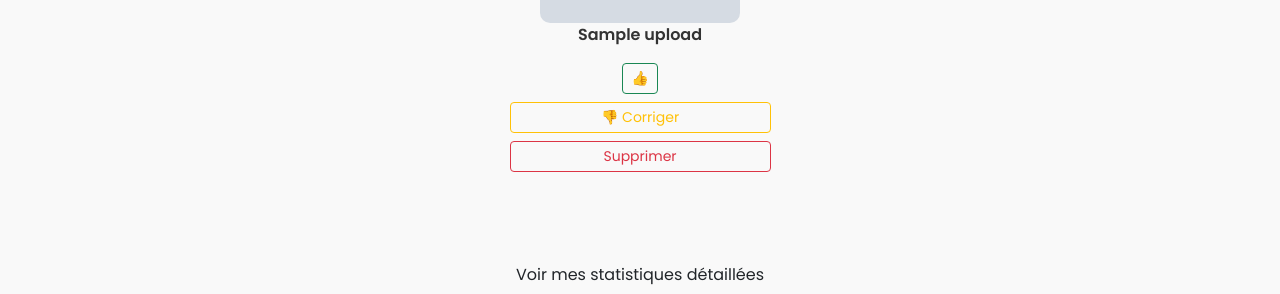
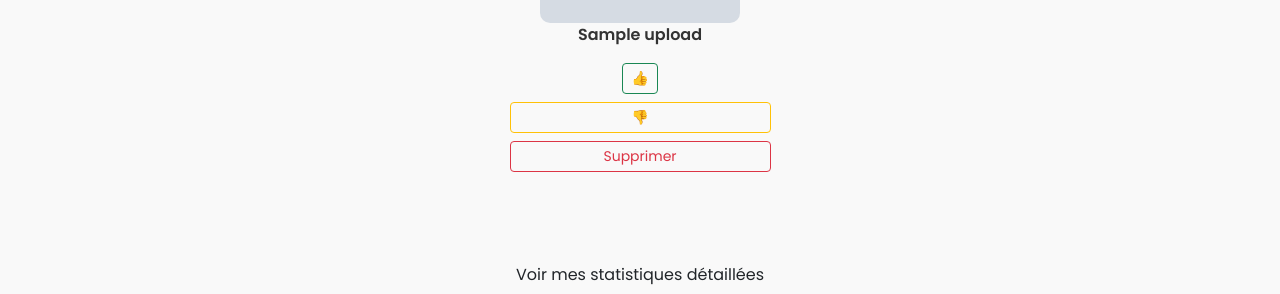
Before and after one commit to Omonstr0/HealthyAI, a Flask app: template app/templates/dashboard.html in a window 1280 px wide. Shown: the part 1335-1629 px from the top of the page. Run offline with Flask 3, Linux system fonts and the light colour scheme; tables that the repository leaves empty hold one stand-in row (values such as "Sample post"); the template is opened without the code that fills it: values that come from a table or form of the project are taken from there, most other values are stand-ins (such as "Sample title", 1, 10 or a date in 2020); grey boxes marked "Sample" are stand-in pictures; parts of the project's set-up code (start-up, migrations or seed data) failed here and were passed over; some libraries are stand-ins or nearby versions.

Commit message:
edit dashboard

```diff
--- a/app/templates/dashboard.html
+++ b/app/templates/dashboard.html
@@ -180,7 +180,7 @@
         </form>
 
         <!-- Feedback NÉGATIF - bouton déclencheur -->
-        <button class="btn btn-sm btn-outline-warning mt-2 w-100" onclick="toggleCorrection({{ img.id }})">👎 Corriger</button>
+        <button class="btn btn-sm btn-outline-warning mt-2 w-100" onclick="toggleCorrection({{ img.id }})">👎</button>
 
         <!-- Champ de correction caché au départ -->
         <form id="correction-form-{{ img.id }}" action="{{ url_for('feedback', upload_id=img.id) }}"
```
